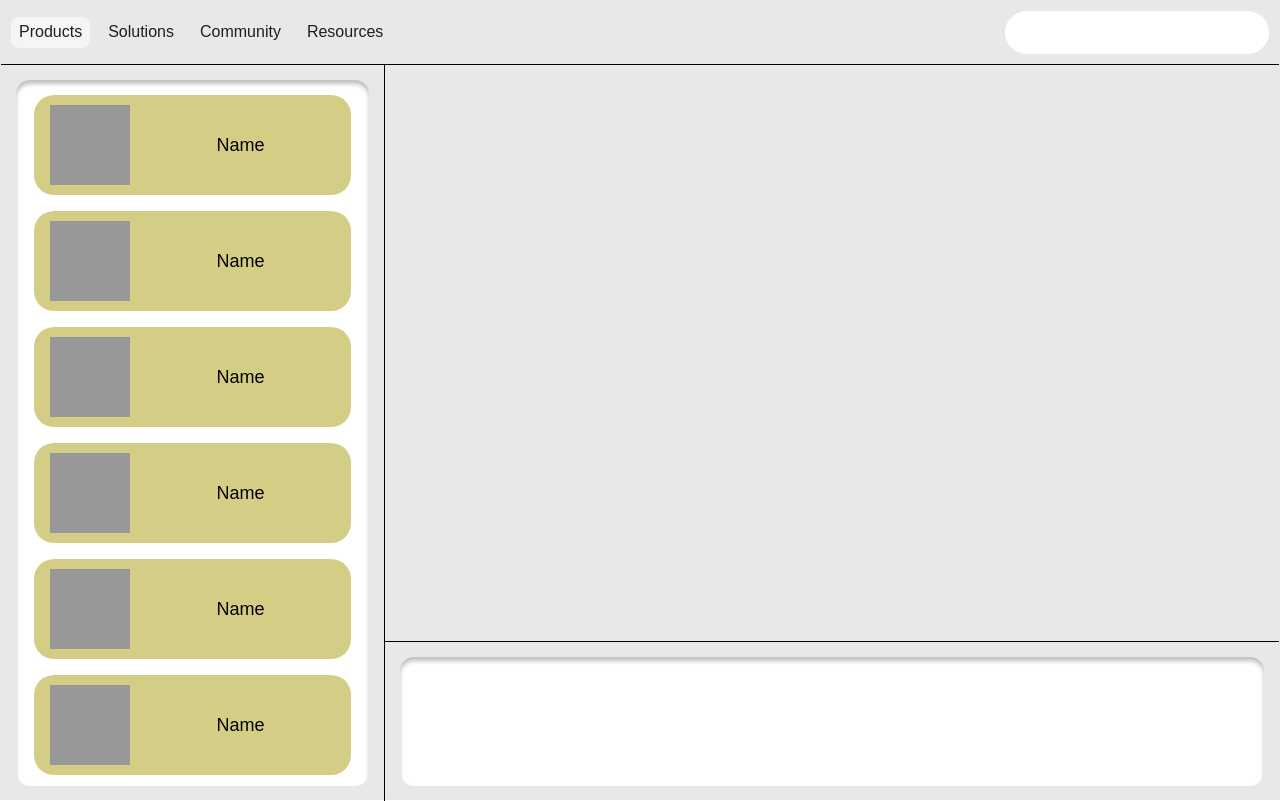
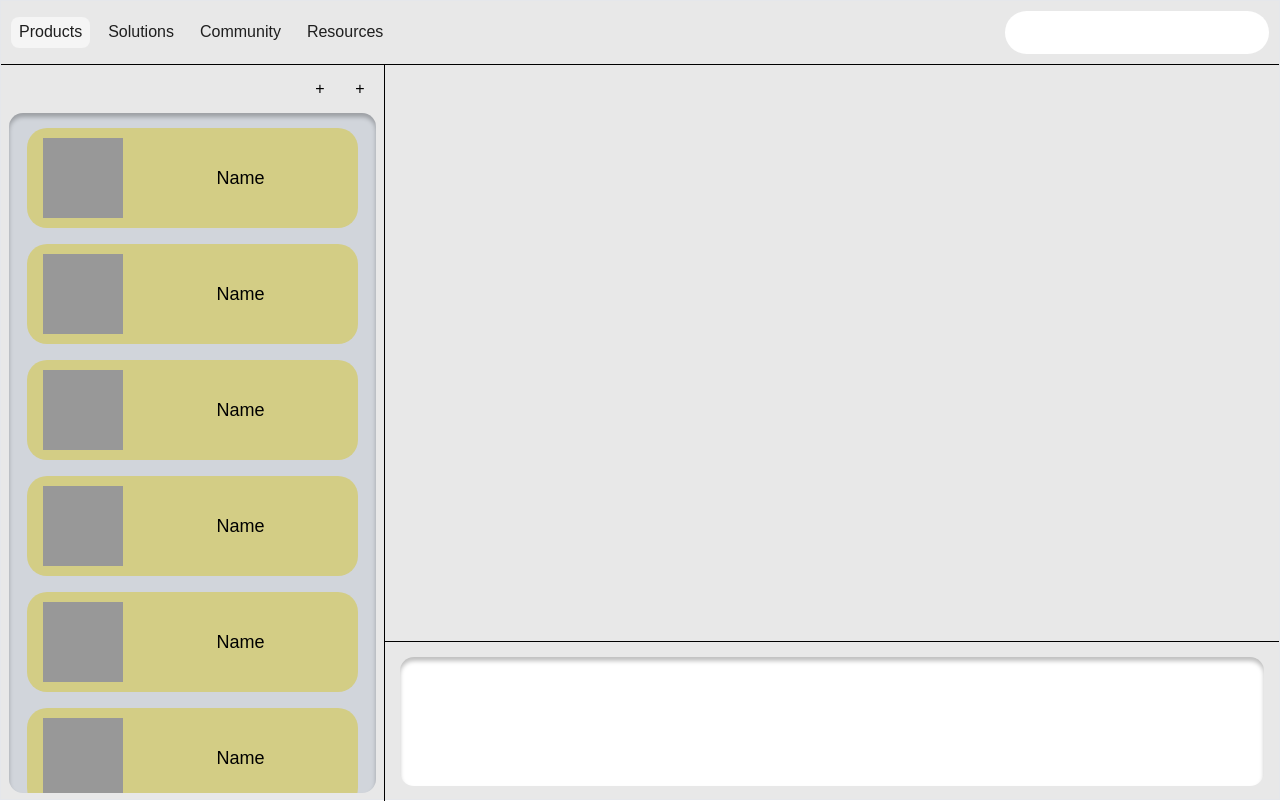
Before and after one commit to JimmyBlackley/linger, a Next.js app: page /app in a window 1280 px wide. Built offline with nearby package versions, Linux system fonts and the light colour scheme.

Commit message:
added dropdownButton with animation

```diff
--- a/package.json
+++ b/package.json
@@ -9,6 +9,8 @@
     "lint": "next lint"
   },
   "dependencies": {
+    "framer-motion": "^11.13.5",
+    "motion": "^11.13.4",
     "next": "15.0.3",
     "react": "19.0.0-rc-66855b96-20241106",
     "react-dom": "19.0.0-rc-66855b96-20241106",
--- a/src/app/app/page.tsx
+++ b/src/app/app/page.tsx
@@ -1,7 +1,7 @@
 import React from "react";
-import { NavPill } from "@/ui/app/NavPill";
-import { Pallette } from "@/ui/app/Pallette";
-import { Timeline } from "@/ui/app/Timeline";
+import NavPill from "@/ui/app/NavPill";
+import Pallette from "@/ui/app/Pallette";
+import Timeline from "@/ui/app/Timeline";
 
 const App = (): JSX.Element => {
 	return (
--- /dev/null
+++ b/src/ui/app/DropdownButton.tsx
@@ -0,0 +1,47 @@
+import { AnimatePresence, motion } from "motion/react";
+import React, { useEffect, useRef, useState } from "react";
+import { v4 as uuidv4 } from "uuid";
+import DropdownContainer from "./DropdownContainer";
+
+interface Props {
+	children?: React.ReactNode;
+	className?: string;
+	currentActiveButton?: string;
+	setCurrentActiveButton?: React.Dispatch<React.SetStateAction<string>>;
+}
+
+function DropdownButton({ children, className, currentActiveButton, setCurrentActiveButton }: Props): JSX.Element {
+	const [isActive, setIsActive] = useState(false);
+	const id = useRef(uuidv4());
+	useEffect(() => {
+		if (currentActiveButton !== id.current) {
+			setIsActive(false);
+		}
+	}, [currentActiveButton]);
+	return (
+		<div className="relative">
+			<motion.button
+				variants={{
+					hover: { backgroundColor: "#f5f5f5" },
+					active: { backgroundColor: "#ffffff", rotate: 45 },
+					default: { backgroundColor: "var(--variable-collection-bg-grey)" },
+				}}
+				initial="default"
+				whileHover={isActive ? "active" : "hover"}
+				animate={isActive ? "active" : "default"}
+				onClick={() => {
+					if (setCurrentActiveButton) {
+						setCurrentActiveButton(id.current);
+					}
+					setIsActive(!isActive);
+				}}
+				className={`relative text-black rounded-md ${className}`}
+			>
+				{children}
+			</motion.button>
+			<AnimatePresence>{isActive && <DropdownContainer></DropdownContainer>}</AnimatePresence>
+		</div>
+	);
+}
+
+export default DropdownButton;
--- /dev/null
+++ b/src/ui/app/DropdownContainer.tsx
@@ -0,0 +1,25 @@
+import { motion } from "motion/react";
+
+interface Props {
+	className?: string;
+	children?: React.ReactNode;
+}
+function DropdownContainer({ className, children }: Props): JSX.Element {
+	return (
+		<motion.div
+			variants={{
+				hidden: { opacity: 0, y: "-0.5rem" },
+				visible: { opacity: 1, y: 0 },
+			}}
+			initial="hidden"
+			animate="visible"
+			exit="hidden"
+			className={`w-[10rem] h-[20rem] absolute top-12 left-1/2 bg-white shadow-md rounded-md ${className}`}
+			style={{ x: "-50%" }}
+		>
+			{children}
+		</motion.div>
+	);
+}
+
+export default DropdownContainer;
--- a/src/ui/app/NavPill.tsx
+++ b/src/ui/app/NavPill.tsx
@@ -8,14 +8,14 @@ import React from "react";
 interface Props {
   label: string;
   state: "hover" | "active" | "default";
-  className: any;
+  className?: string;
 }
 
-export const NavPill = ({
+function NavPill ({
   label = "Link",
   state,
   className,
-}: Props): JSX.Element => {
+}: Props): JSX.Element {
   return (
     <div
       className={`inline-flex items-center gap-[var(--size-space-200)] pt-[var(--size-space-200)] pr-[var(--size-space-200)] pb-[var(--size-space-200)] pl-[var(--size-space-200)] rounded-[var(--size-radius-200)] justify-center relative ${state === "active" ? "bg-color-background-brand-tertiary" : (state === "hover") ? "bg-color-background-default-default-hover" : ""} ${className}`}
@@ -28,3 +28,4 @@ export const NavPill = ({
     </div>
   );
 };
+export default NavPill;
--- a/src/ui/app/Pallette.tsx
+++ b/src/ui/app/Pallette.tsx
@@ -1,14 +1,15 @@
 "use client";
 
-import React from "react";
+import React, { useState } from "react";
+import { motion } from "motion/react";
 import { ModuleCard } from "./ModuleCard";
 import { v4 as uuidv4 } from "uuid";
+import DropdownButton from "./DropdownButton";
 
 interface Props {
-	className: string;
+	className?: string;
 }
-
-export const Pallette = ({ className }: Props): JSX.Element => {
+function Pallette({ className }: Props): JSX.Element {
 	let defaultModuleList = [
 		{ id: uuidv4() },
 		{ id: uuidv4() },
@@ -21,14 +22,32 @@ export const Pallette = ({ className }: Props): JSX.Element => {
 		{ id: uuidv4() },
 		{ id: uuidv4() },
 	];
-	const [moduleList, setModuleList] = React.useState(defaultModuleList);
+	const [moduleList, setModuleList] = useState(defaultModuleList);
+	const [currentActiveButton, setCurrentActiveButton] = useState("");
 	return (
-		<div className={`p-[15px] ${className}`}>
-			<div className="flex flex-col items-center gap-4 px-0 py-[15px] h-full w-full bg-white rounded-[14px] overflow-y-auto shadow-[inset_0px_4px_4px_#00000040]">
+		<div className={`p-2 flex flex-col gap-2 ${className}`}>
+			<motion.div className="flex justify-end gap-2">
+				<DropdownButton
+					className="w-8 h-8"
+					currentActiveButton={currentActiveButton}
+					setCurrentActiveButton={setCurrentActiveButton}
+				>
+					+
+				</DropdownButton>
+				<DropdownButton
+					className="w-8 h-8"
+					currentActiveButton={currentActiveButton}
+					setCurrentActiveButton={setCurrentActiveButton}
+				>
+					+
+				</DropdownButton>
+			</motion.div>
+			<div className="flex flex-col items-center gap-4 px-0 py-[15px] h-full w-full bg-gray-300 rounded-[14px] overflow-y-auto shadow-[inset_0px_4px_4px_#00000040]">
 				{moduleList.map((module) => {
 					return <ModuleCard key={module.id} className={"flex-shrink-0"} />;
 				})}
 			</div>
 		</div>
 	);
-};
+}
+export default Pallette;
--- a/src/ui/app/Timeline.tsx
+++ b/src/ui/app/Timeline.tsx
@@ -6,10 +6,10 @@ Please share your feedback here: https://form.asana.com/?k=uvp-HPgd3_hyoXRBw1IcN
 import React from "react";
 
 interface Props {
-	className: string;
+	className?: string;
 }
 
-export const Timeline = ({ className }: Props): JSX.Element => {
+function Timeline ({ className }: Props): JSX.Element {
 	return (
 		/* outer box */
 		<div
@@ -20,3 +20,4 @@ export const Timeline = ({ className }: Props): JSX.Element => {
 		</div>
 	);
 };
+export default Timeline;
```
Also changed, not shown: 1 other file (tests, documents, lock files or other folders).
